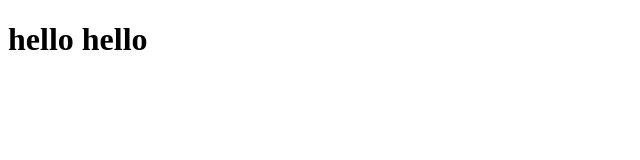
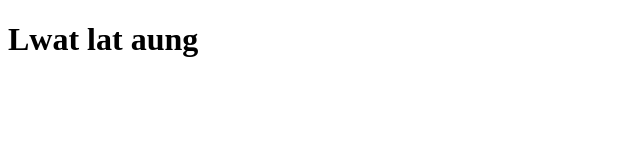
Before and after one commit to LwatLatAung/PJ2, a plain HTML site: page index.html in a window 1280 px wide. Shown: the whole page, without its empty margins (0-640 px from the left). Drawn offline with Linux system fonts and the light colour scheme.

Commit message:
update dev

```diff
--- a/index.html
+++ b/index.html
@@ -7,6 +7,6 @@
     <title>Document</title>
 </head>
 <body>
-    <h1>hello hello</h1>
+    <h1>Lwat lat aung</h1>
 </body>
 </html>
```
